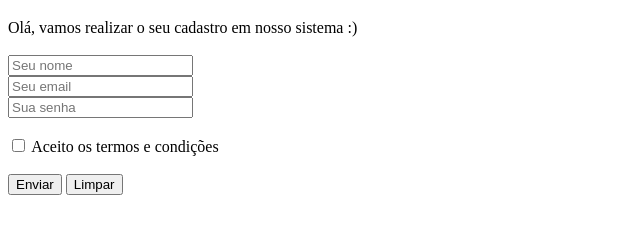
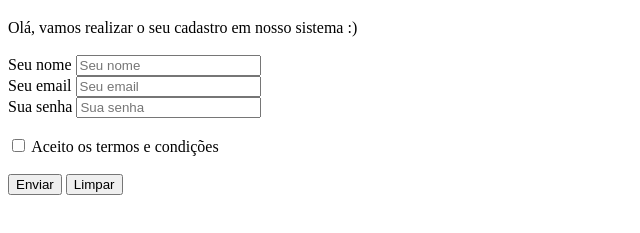
Before and after one commit to MuMiguel/curso_ebac_frontend, a plain HTML site: page index.html in a window 1280 px wide. Shown: the part 61-294 px from the top of the page, without its empty margins (0-640 px from the left). Drawn offline with Linux system fonts and the light colour scheme.

Commit message:
Adição das labels

```diff
--- a/index.html
+++ b/index.html
@@ -10,8 +10,11 @@
     <label>Olá, vamos realizar o seu cadastro em nosso sistema :)</label> <br>
     <br>
     <form>
+        <label for="nome">Seu nome</label>
         <input id="nome" type="text" placeholder="Seu nome"> <br>
+        <label for="email">Seu email</label>
         <input id="email"  type="email" placeholder="Seu email"> <br>
+        <label for="senha">Sua senha</label>
         <input id="senha" type="password" placeholder="Sua senha"> <br>
         <br>
         <input type="checkbox" id="checkbox-terms"> <label for="checkbox-terms">Aceito os termos e condições</label> <br>
```
